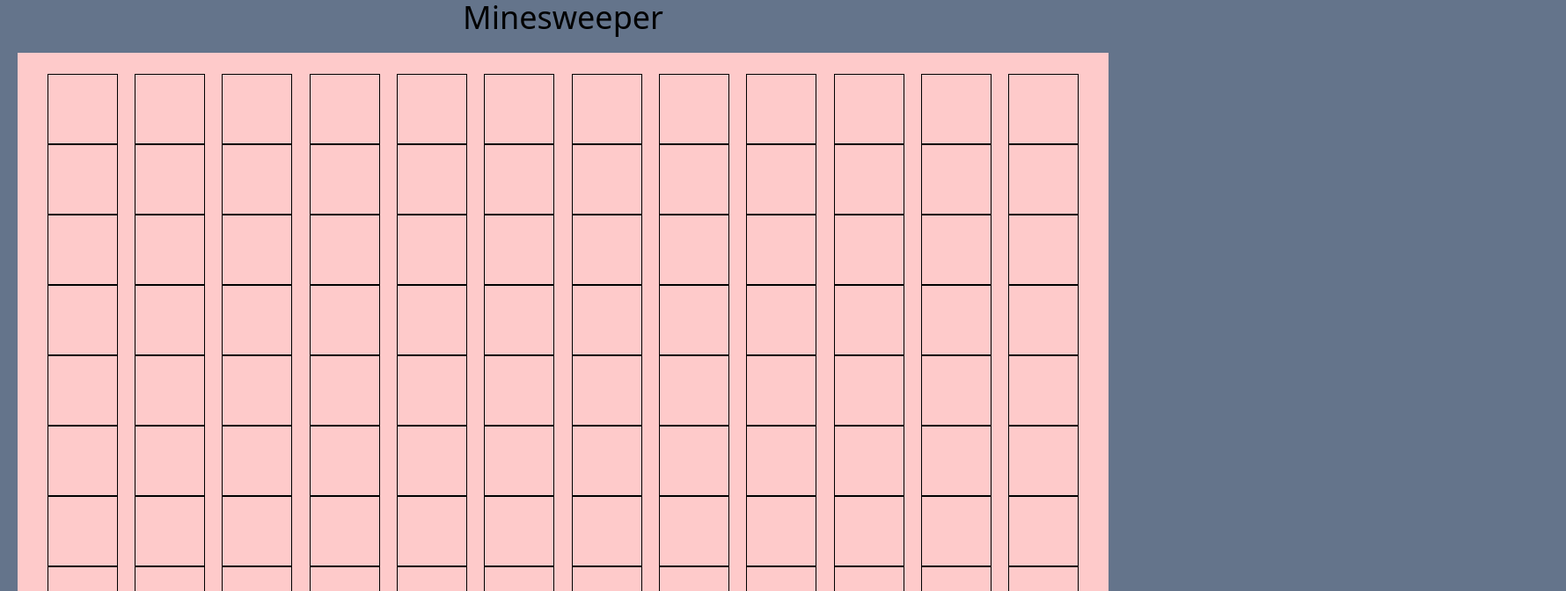
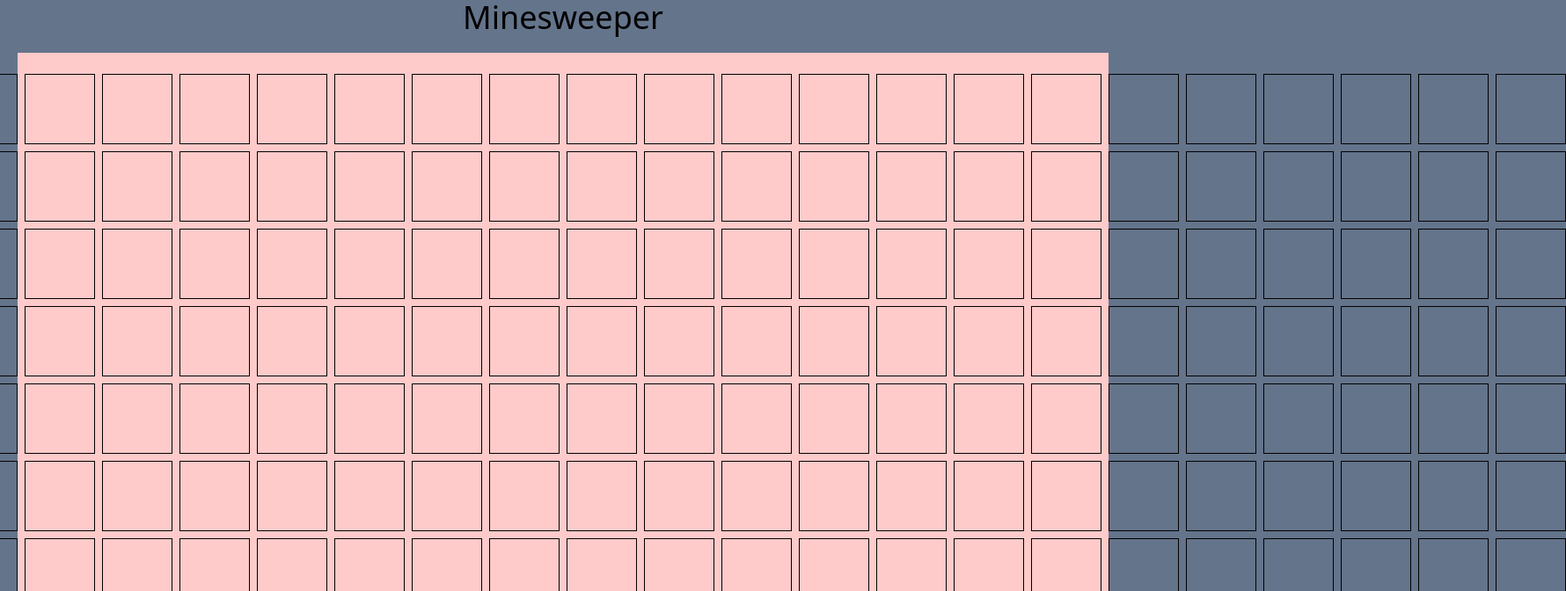
Before and after one commit to beckoningstranger/next-mines, a Next.js app: page / in a window 1280 px wide. Shown: the top 672 px of the page at 88% size, 1780 px wide, since content can reach past the window. Built offline with nearby package versions, Linux system fonts and the light colour scheme.

Commit message:
Renders correctly now, chording fixed in dev

```diff
--- a/components/MineSweeper.tsx
+++ b/components/MineSweeper.tsx
@@ -51,9 +51,9 @@
 }
 
 function Minesweeper() {
-  const rows = 12;
-  const columns = 12;
-  const mines = 30;
+  const rows = 19;
+  const columns = 26;
+  const mines = 99;
   const initialState: gameState = createGame({
     rows: rows,
     columns: columns,
@@ -92,6 +92,7 @@
     switch (type) {
       case ActionKind.Reveal:
         if (square.mined === true) {
+          square.revealed = true;
           gameLost();
           return {
             ...state,
@@ -122,7 +123,9 @@
           const squareToUpdate = state.gameData.filter(
             (sq) => sq.name === x
           )[0];
+          if (!squareToUpdate.markedNeighbors.includes(square.name)) {
             squareToUpdate.markedNeighbors.push(square.name);
+          }
         });
 
         return {
@@ -135,10 +138,12 @@
           const squareToUpdate = state.gameData.filter(
             (sq) => sq.name === x
           )[0];
+          if (squareToUpdate.markedNeighbors.includes(square.name)) {
             squareToUpdate.markedNeighbors.splice(
               squareToUpdate.markedNeighbors.indexOf(square.name),
               1
             );
+          }
         });
 
         return {
@@ -175,12 +180,23 @@
   const markSquareAction: Action = { type: ActionKind.Mark };
   const ChordAction: Action = { type: ActionKind.Chord };
 
-  // const styles = `grid grid-cols-${columns} bg-red-200 select-none justify-items-center m-5 p-6`;
-  const styles = `grid grid-cols-12 bg-red-200 select-none justify-items-center m-5 p-6`;
+  const renderedGame = [];
+  for (let row = 0; state.metaData.rows > row; row++) {
+    renderedGame.push(
+      state.gameData.slice(
+        state.metaData.columns * row,
+        state.metaData.columns * row + state.metaData.columns
+      )
+    );
+  }
 
   return (
-    <div className={styles}>
-      {state.gameData.map((square) => (
+    <div className="flex flex-col bg-red-200 select-none items-center justify-center m-5 p-6 gap-2">
+      {renderedGame.map((row, index) => {
+        return (
+          <div key={index} className="flex gap-2">
+            {row.map((square) => {
+              return (
                 <Square
                   key={square.name}
                   name={square.name}
@@ -190,7 +206,11 @@
                   mined={square.mined}
                   dispatch={dispatch}
                 />
-      ))}
+              );
+            })}
+          </div>
+        );
+      })}
     </div>
   );
 }
--- a/components/Square.tsx
+++ b/components/Square.tsx
@@ -45,7 +45,7 @@
       id={name}
       onClick={handleLeftClick}
       onContextMenu={handleRightClick}
-      className="w-20 h-20 border border-black flex justify-center items-center hover:bg-amber-100 text-4xl"
+      className={`w-20 h-20 border border-black flex justify-center items-center hover:bg-amber-100 text-4xl `}
     >
       {mined && revealed && <GiJasmine className={iconStyles} />}
       {!mined && revealed && neighboringMines.length}
```
Lines whose indentation alone changed are shown as unchanged.
